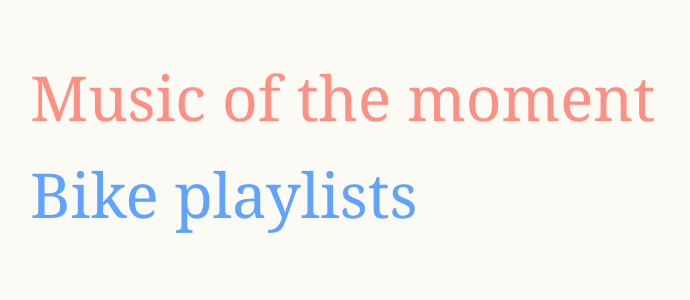
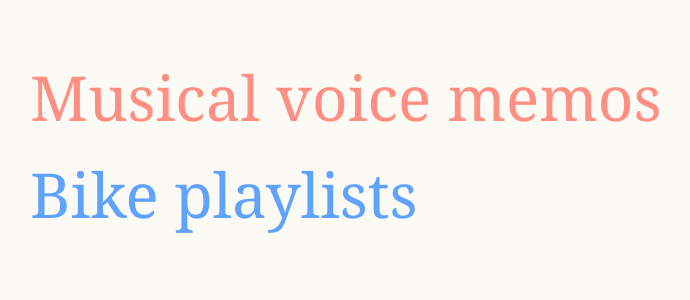
Before and after one commit to russotiro/russotiro.github.io, a Jekyll site: the page built from index.html, in a window 1280 px wide. Shown: the top 300 px of the page, without its empty margins (53-743 px from the left). Built offline with Jekyll 4.4.1, drawn with Linux system fonts in a browser that asks for light colours.

Commit message:
motm -> mvm

```diff
--- a/assets/css/styles.css
+++ b/assets/css/styles.css
@@ -64,28 +64,28 @@
 	color: #5fa2ff;
 }
 
-/* Music of the moment stuff */
+/* Musical voice memos stuff */
 
-.motm-table {
+.mvm-table {
 	font-family: "Georgia";
 	line-height: 0.4;
 	font-size: 14pt;
 	margin-left: -10px;
 }
 
-.motm-table td {
+.mvm-table td {
 	padding: 9px;
 }
 
-.motm-table td:nth-child(2) a:link {
+.mvm-table td:nth-child(2) a:link {
 	color: #e6675c;
 }
 
-.motm-table td:nth-child(2) a:visited {
+.mvm-table td:nth-child(2) a:visited {
 	color: #5c1546;
 }
 
-.motm-table td:nth-child(3) a {
+.mvm-table td:nth-child(3) a {
 	text-decoration: none;
 }
 
--- a/index.html
+++ b/index.html
@@ -1,5 +1,5 @@
 ---
 title: Home
 ---
-<h1 class="first"><a href="./motm/motm.html">Music of the moment</a></h1>
+<h1 class="first"><a href="./mvm/mvm.html">Musical voice memos</a></h1>
 <h1 class="second"><a href="./bike/bike.html">Bike playlists</a></h1>
--- a/motm/motm.html
+++ b/mvm/mvm.html
@@ -1,10 +1,10 @@
 ---
 layout: nav
-title: Music of the moment
+title: Musical voice memos
 ---
 <div>
-  <table class="motm-table">
-    {% for track in site.data.motm-table %}
+  <table class="mvm-table">
+    {% for track in site.data.mvm-table %}
       <tr>
         <td>{{ track.date }}</td>
         <td><a href="/assets/mus/{{ track.path }}">{{ track.title }}</a></td>
```
Also changed, not shown: _data/mvm-table.yml (renamed from _data/motm-table.yml), mvm/birth.html (renamed from motm/birth.html).
